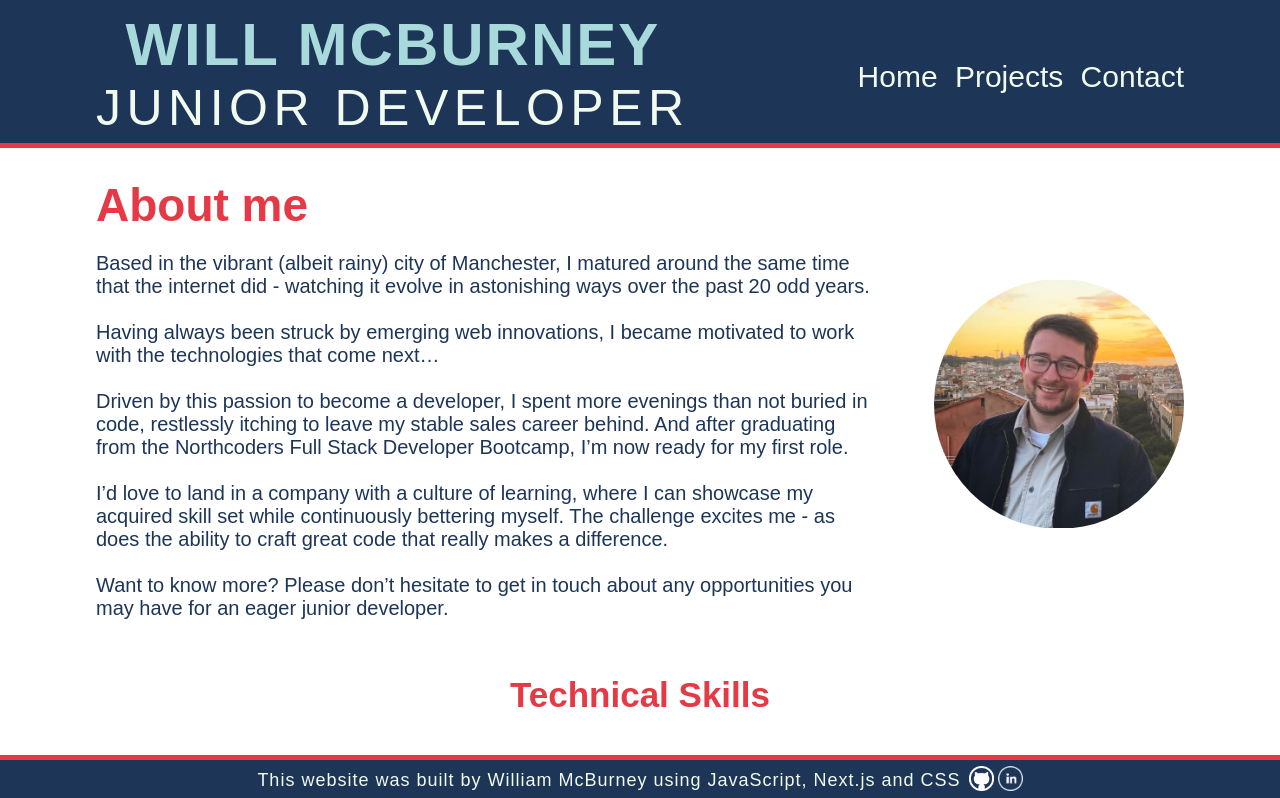
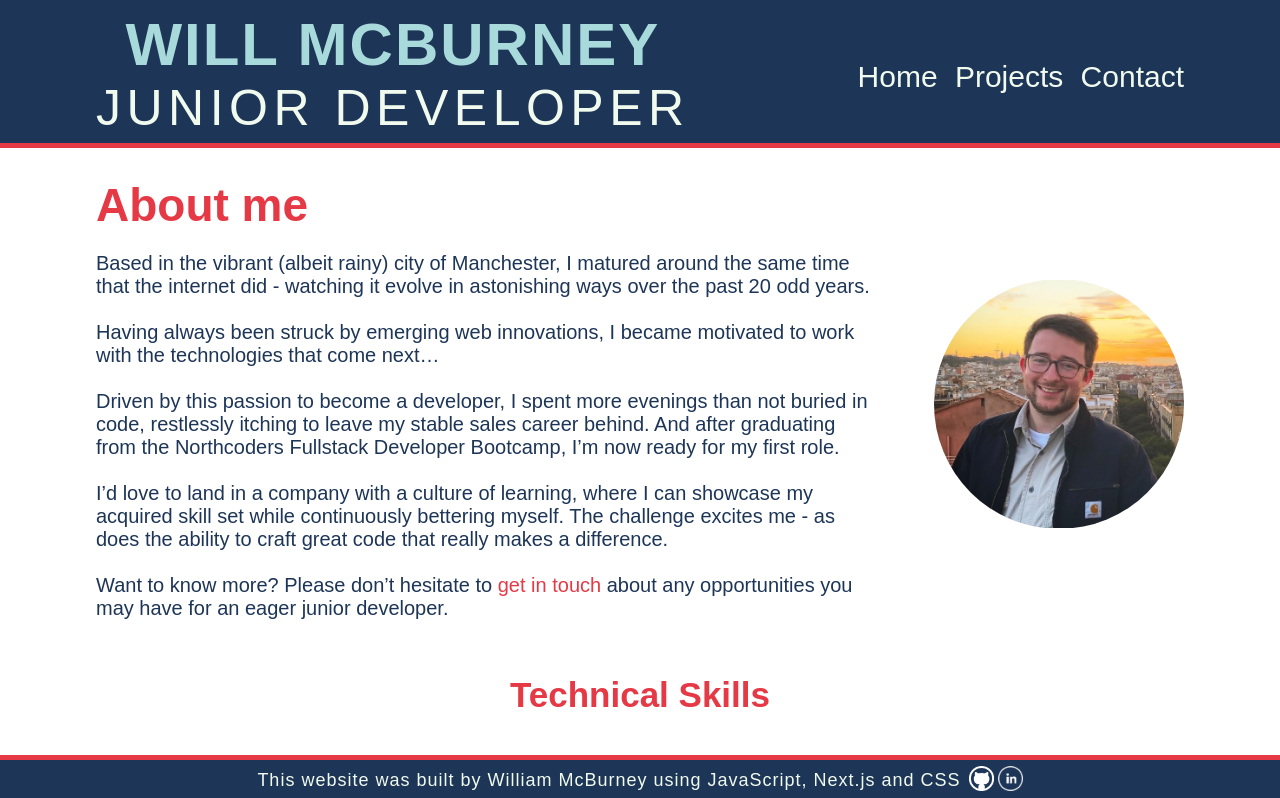
Before and after one commit to willmcb94/Portfolio-Website, a Next.js app: page / in a window 1280 px wide. Shown: the top 798 px of the page. Built offline with nearby package versions, Linux system fonts and the light colour scheme; a web font is replaced by a local one.

Commit message:
add link to about

```diff
--- a/pages/components/About.js
+++ b/pages/components/About.js
@@ -1,6 +1,7 @@
 import styles from './About.module.css';
 import Image from 'next/image';
 import Head from 'next/head';
+import Link from 'next/link';
 
 export default function About() {
   return (
@@ -25,7 +26,7 @@ export default function About() {
             <br></br>
             Driven by this passion to become a developer, I spent more evenings
             than not buried in code, restlessly itching to leave my stable sales
-            career behind. And after graduating from the Northcoders Full Stack
+            career behind. And after graduating from the Northcoders Fullstack
             Developer Bootcamp, I’m now ready for my first role.<br></br>
             <br></br>
             I’d love to land in a company with a culture of learning, where I
@@ -33,8 +34,11 @@ export default function About() {
             myself. The challenge excites me - as does the ability to craft
             great code that really makes a difference.<br></br>
             <br></br>
-            Want to know more? Please don’t hesitate to get in touch about any
-            opportunities you may have for an eager junior developer.
+            Want to know more? Please don’t hesitate to{' '}
+            <Link href="/contact">
+              <a className={styles.get_in_touch}>get in touch</a>
+            </Link>{' '}
+            about any opportunities you may have for an eager junior developer.
           </p>
         </article>
         <div className={styles.img_container}>
--- a/pages/components/About.module.css
+++ b/pages/components/About.module.css
@@ -96,6 +96,10 @@
   padding: 0;
 }
 
+.get_in_touch {
+  color: #e63946;
+}
+
 @media only screen and (max-width: 950px) {
   .about_container {
     flex-direction: column-reverse;
```
